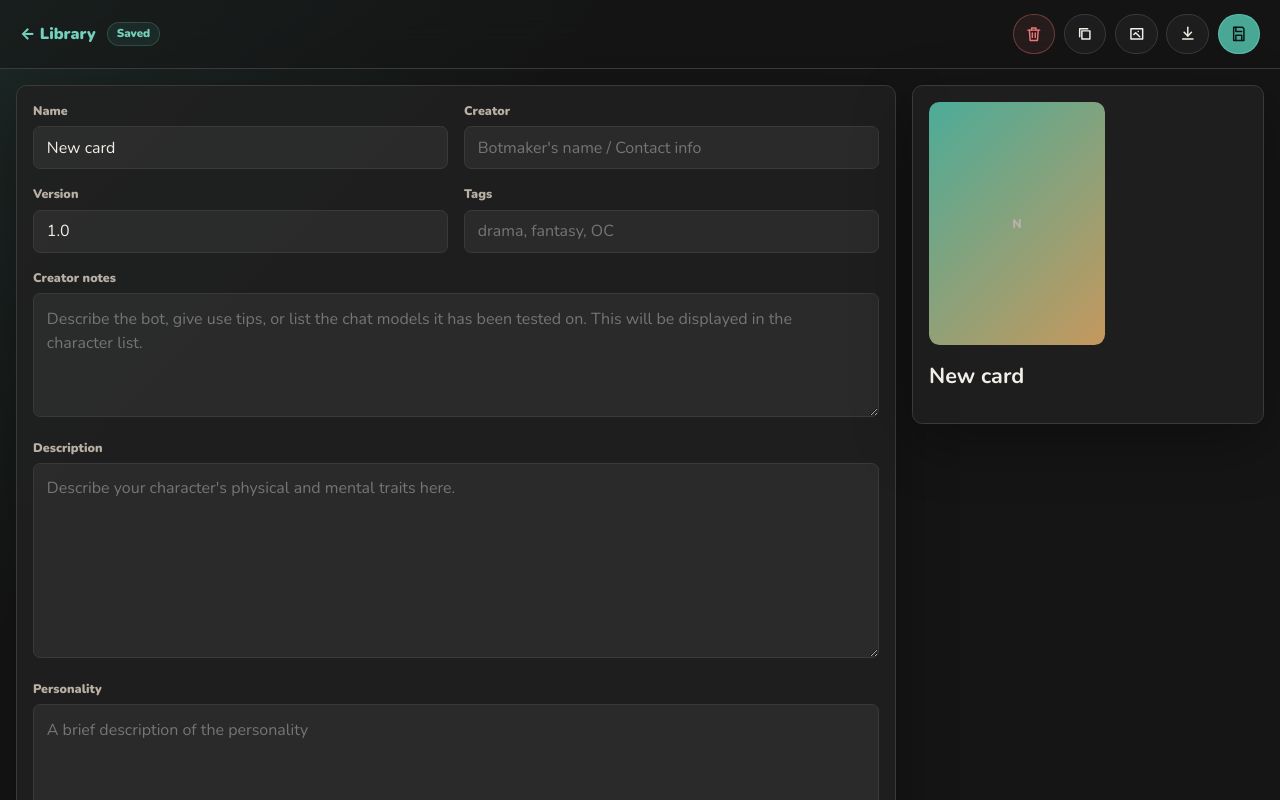
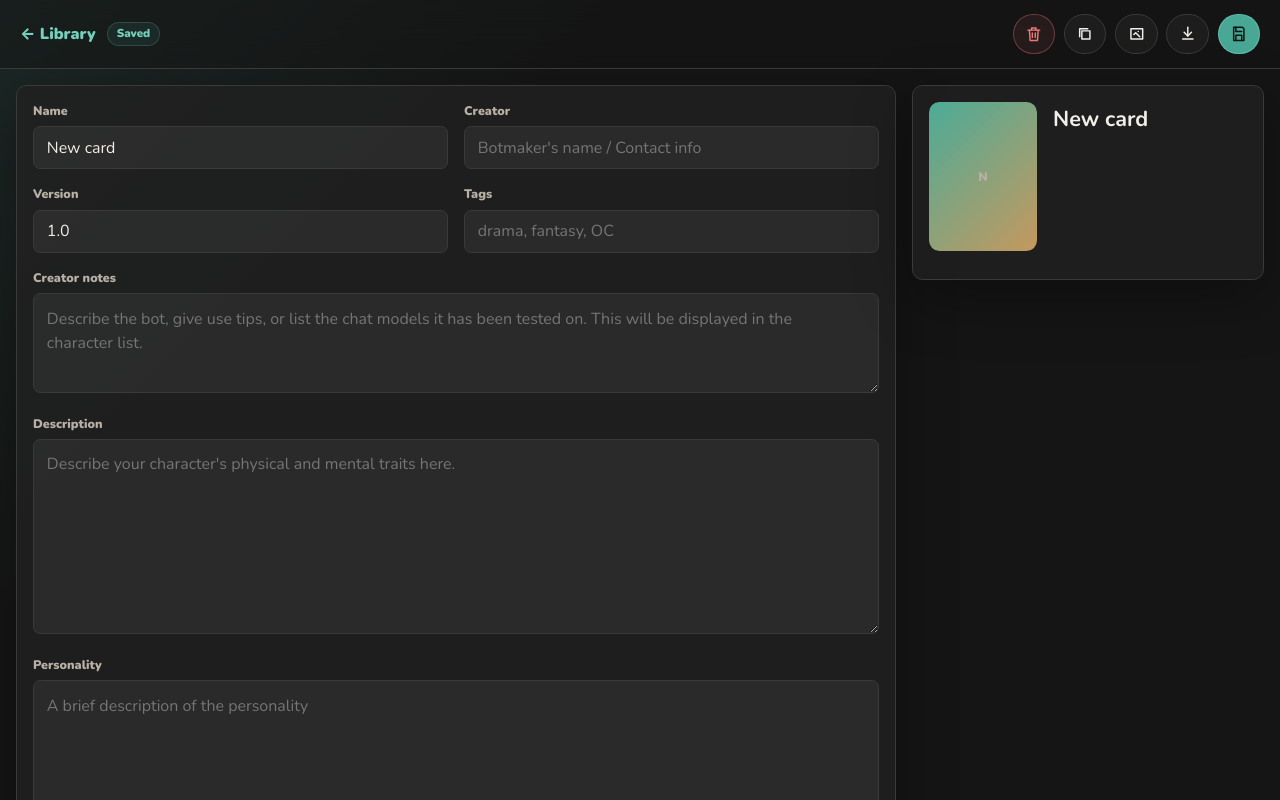
Before and after one commit to Tantoofaaz777/ST-Editor, a website with bundled scripts: page public/index.html in a window 1280 px wide. Both pictures are taken after a click on the button "New character". Shown: the top 800 px of the page. Built offline with nearby package versions, Linux system fonts and the light colour scheme; files whose address does not match are found by name.

Commit message:
Compact editor preview card

```diff
--- a/public/index.html
+++ b/public/index.html
@@ -184,7 +184,7 @@
 
               <label>
                 <span>Creator notes</span>
-                <textarea id="creator_notes" name="creator_notes" rows="4" placeholder="Describe the bot, give use tips, or list the chat models it has been tested on. This will be displayed in the character list."></textarea>
+                <textarea id="creator_notes" name="creator_notes" rows="3" placeholder="Describe the bot, give use tips, or list the chat models it has been tested on. This will be displayed in the character list."></textarea>
               </label>
 
               <label>
--- a/public/styles.css
+++ b/public/styles.css
@@ -1138,27 +1138,27 @@ summary {
 .preview-panel {
   position: sticky;
   top: 1rem;
-  display: grid;
-  align-content: start;
-  gap: 1rem;
+  display: block;
   padding: 1rem;
   height: max-content;
+  min-height: 11rem;
 }
 
 .portrait {
   position: relative;
   display: grid;
-  justify-self: start;
+  float: left;
   place-items: center;
   aspect-ratio: 1 / 1.38;
-  width: min(11rem, 100%);
+  width: min(7.4rem, 34%);
+  margin: 0 1rem 0.75rem 0;
   cursor: pointer;
   border-radius: 0.65rem;
   background:
     linear-gradient(135deg, rgba(79, 183, 162, 0.92), rgba(214, 164, 99, 0.9)),
     var(--panel-soft);
   color: #111;
-  font-size: 3.2rem;
+  font-size: 2.5rem;
   font-weight: 950;
   overflow: hidden;
   transition:
@@ -1215,6 +1215,7 @@ summary {
 }
 
 .preview-header h3 {
+  padding-top: 0.15rem;
   font-size: 1.35rem;
   overflow-wrap: anywhere;
 }
@@ -1223,6 +1224,7 @@ summary {
   display: flex;
   flex-wrap: wrap;
   gap: 0.4rem;
+  margin-top: 0.55rem;
 }
 
 .tag {
@@ -1236,10 +1238,16 @@ summary {
 }
 
 .preview-description {
-  margin: -0.55rem 0 0;
+  margin: 0.75rem 0 0;
   color: #ddd5cc;
   line-height: 1.55;
   overflow-wrap: anywhere;
+}
+
+.preview-panel::after {
+  content: "";
+  display: block;
+  clear: both;
 }
 
 .toast {
@@ -1574,7 +1582,7 @@ summary {
   }
 
   .portrait {
-    width: min(10rem, 42vw);
+    width: min(7rem, 34vw);
   }
 
   .field-row.two {
```
